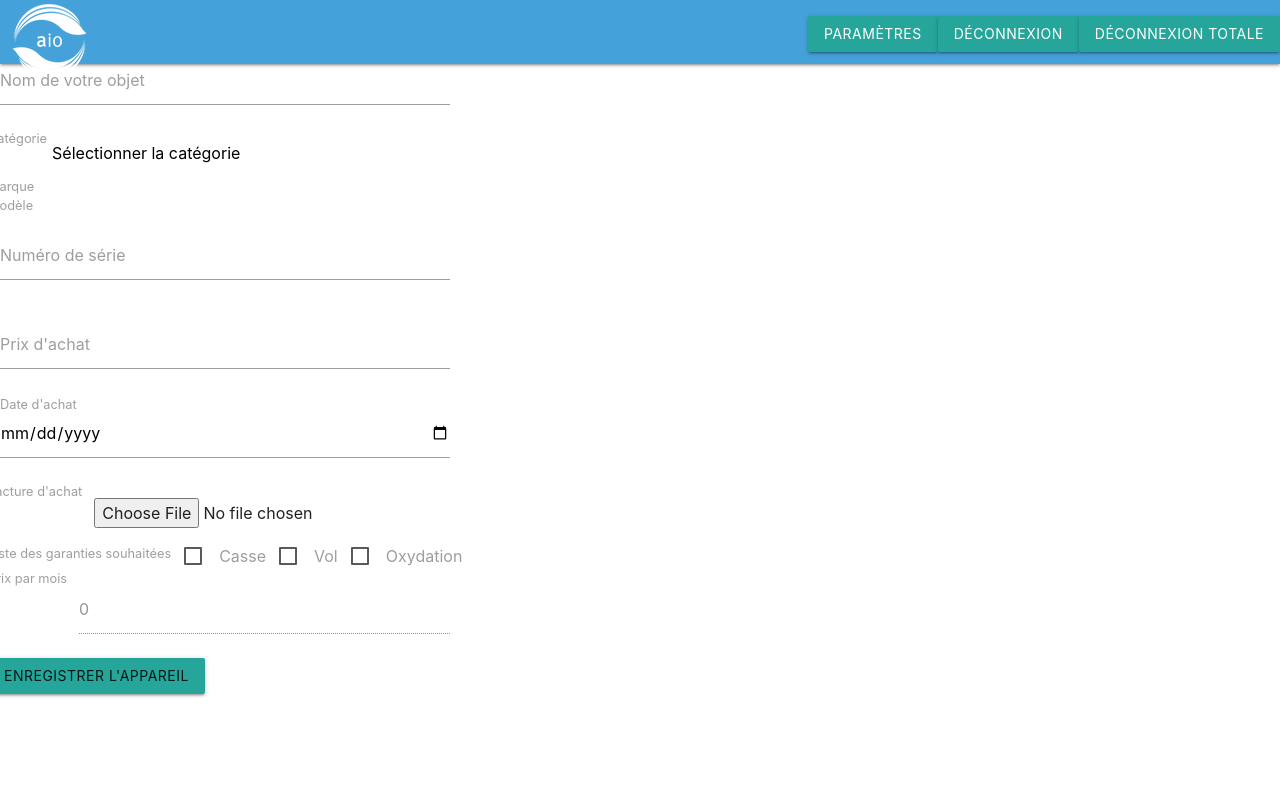
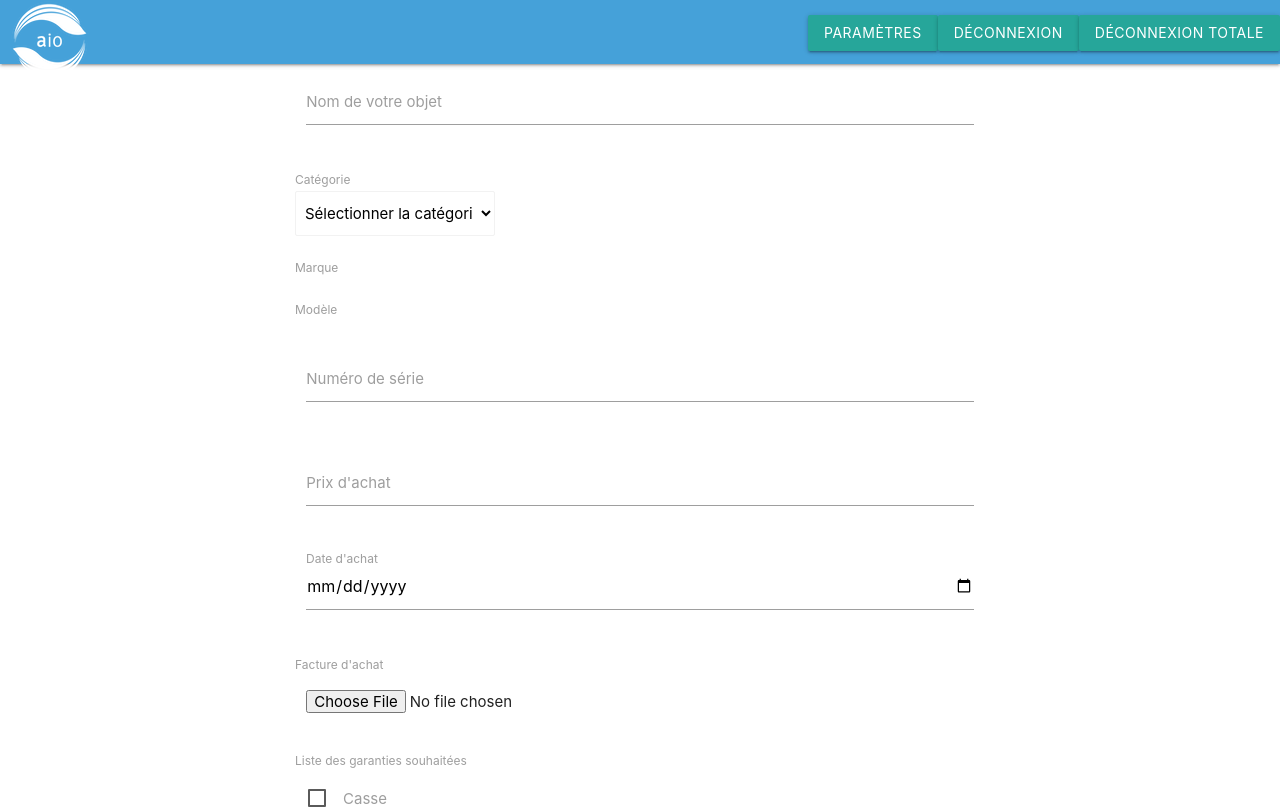
Before and after one commit to bibii1/AIO_front, a Vue app: page /account/contract/create in a window 1280 px wide. Shown: the top 809 px of the page. Built offline with nearby package versions, Linux system fonts and the light colour scheme; no server answers; sample sign-in values are in the browser's storage; a web font is replaced by a local one.

Commit message:
Correction of vuetify css

```diff
--- a/src/components/Navbar.vue
+++ b/src/components/Navbar.vue
@@ -68,6 +68,7 @@ export default {
   }
 }
 </script>
+
 <style scoped>
 .nav-wrapper{
   background-color: #45A1D9;
--- a/src/main.js
+++ b/src/main.js
@@ -11,7 +11,6 @@ import './assets/css/styles.css'
 import router from './router';
 import { BootstrapVue, IconsPlugin } from 'bootstrap-vue'
 import Vuetify from 'vuetify'
-import 'vuetify/dist/vuetify.min.css'
 
 Vue.use(Vuetify)
 Vue.use(BootstrapVue)
--- a/src/views/CreateContract.vue
+++ b/src/views/CreateContract.vue
@@ -2,12 +2,11 @@
 <body>
   <div class="navbar"><NavBar/></div>
   <div class="createContainer">
-  </div>
-  <div class="row">
+  <div class="rowGlobal">
     <form class="form" v-on:submit.prevent="onSubmit" enctype="multipart/form-data">
       <div class="row">
         <div class="input-field col s12">
-          <input id="object" type="text" v-model="object" class="validate" required>
+          <input id="object" type="text" v-model="object" required>
           <label for="object">Nom de votre objet</label>
         </div>
       </div>
@@ -81,26 +80,26 @@
         </div>
         <div class="row">
           <div class="input-field col s12">
-            <input id="serialNumber" type="text" v-model="serialNumber" class="validate" required>
+            <input id="serialNumber" type="text" v-model="serialNumber" required>
             <label for="serialNumber">Numéro de série</label>
           </div>
         </div>
         <div class="row">
         <div class="input-field col s12">
-          <input id="purschasePrice" type="number" v-model="purchasePrice" class="validate" min="100" max="1999" required>
+          <input id="purschasePrice" type="number" v-model="purchasePrice" min="100" max="1999" required>
           <label for="purchasePrice">Prix d'achat</label>
         </div>
       </div>
       <div class="row">
         <div class="input-field col s12">
-          <input id="purchaseDate" type="date" v-model="purchaseDate" class="validate" min="2013-01-01" max="2020-12-31" required>
+          <input id="purchaseDate" type="date" v-model="purchaseDate" min="2013-01-01" max="2020-12-31" required>
           <label for="purchaseDate">Date d'achat</label>
         </div>
       </div>
       <div class="row">
         <label>Facture d'achat</label>
         <div class="input-field col s12">
-          <input type="file" id="file" ref="file" v-on:change="handleFileUpload()" class="validate" required>
+          <input type="file" id="file" ref="file" v-on:change="handleFileUpload()" required>
         </div>
       </div>
       <div class="row">
@@ -127,13 +126,14 @@
       <div class="row">
         <label>Prix par mois</label>
         <div class="input-field col s12">
-          <input disabled type="text" id="month_price" v-model="month_price" class="validate">
+          <input disabled type="text" id="month_price" v-model="month_price">
         </div>
       </div>
       <div class="row">
         <button class="btn waves-effect waves-light" type="submit" name="action">Enregistrer l'appareil</button>
       </div>
     </form>
+  </div>
   </div>
 </body>
 </template>
@@ -431,7 +431,7 @@ export default {
 
 </script>
 
-<style scoped>
+<style>
 .input-field col s12{
   color: aliceblue
 }
@@ -450,4 +450,15 @@ input{
 cursor:pointer;
 }
 
+.createContainer {
+  text-align: right;
+  width: 80%;
+  max-width: 730px;
+  padding: 0 20px;
+  margin: auto;
+  transition: all 0.4s;
+}
+.rowGlobal{
+  text-align: left;
+}
 </style>
--- a/src/views/Home.vue
+++ b/src/views/Home.vue
@@ -29,6 +29,7 @@ export default {
 </script>
 
 <style scoped>
+
 h1,
 h2,
 h3,
```
